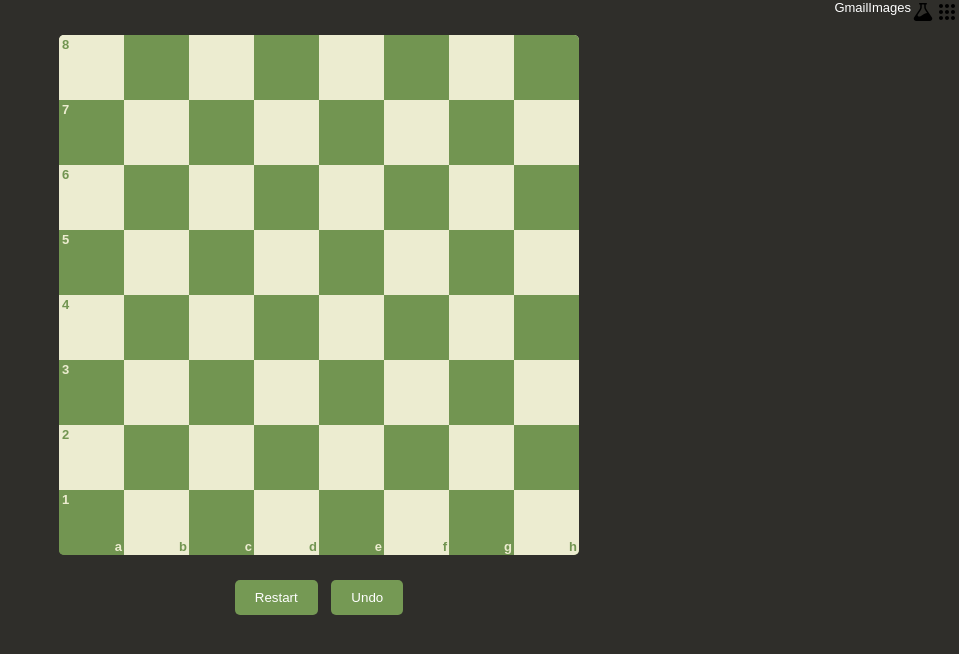
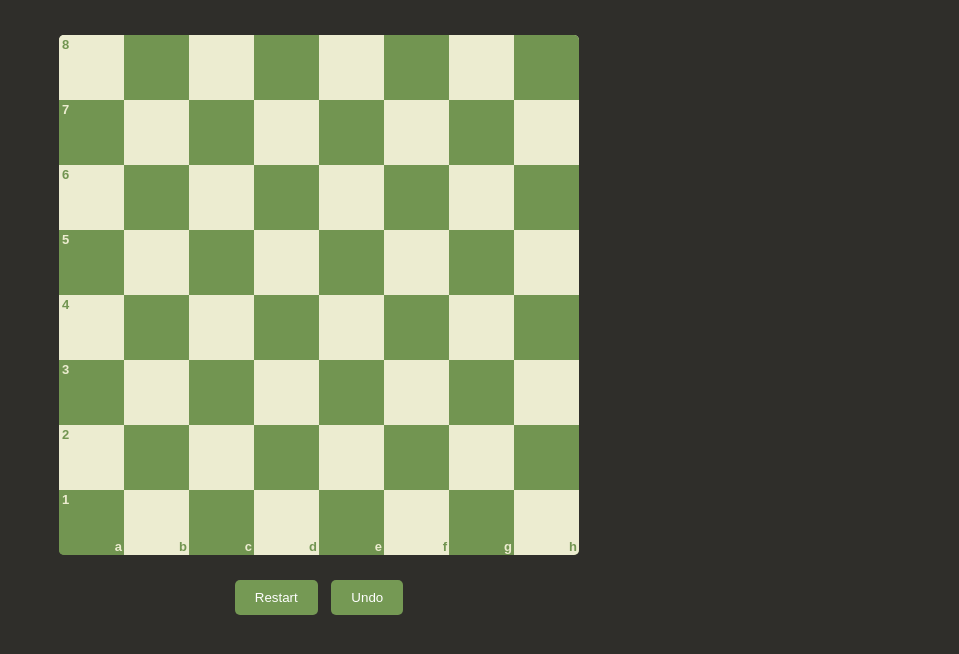
Before and after one commit to trungpro200/WebClone, a website with bundled scripts: page index.html in a window 1280 px wide. Shown: the whole page, without its empty margins (321-1280 px from the left). Built offline with nearby package versions, Linux system fonts and the light colour scheme; what js-chess-engine would draw is missing.

```diff
--- a/index.html
+++ b/index.html
@@ -12,7 +12,7 @@
 <body style="margin: 0px;">
     <header>
         <div class="misc">
-            <div class="left">
+            <!-- <div class="left">
                 <a href>Gmail</a>
                 <a href>Images</a>
             </div>
@@ -31,7 +31,7 @@
                         </path>
                     </svg>
                 </a>
-            </div>
+            </div> -->
         </div>
     </header>
 
```
